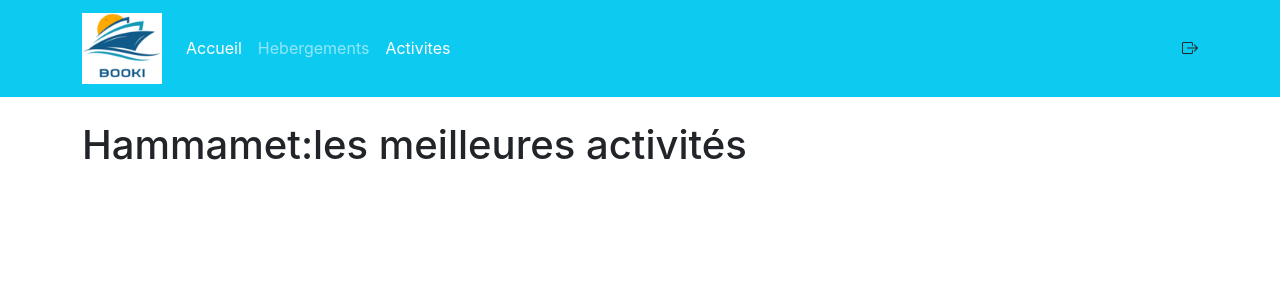
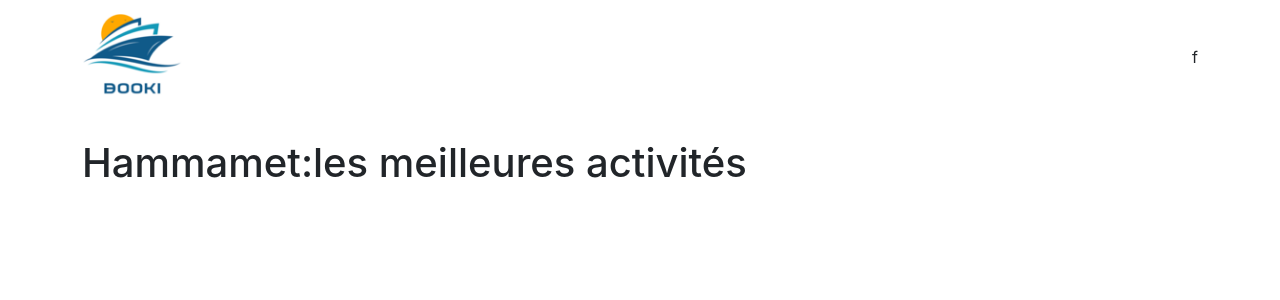
Before and after one commit to Khouloudlaadhar/booki-frontend, a React (Create React App) app: page /activities in a window 1280 px wide. Shown: the top 300 px of the page. Built offline with nearby package versions, Linux system fonts and the light colour scheme; sample sign-in values are in the browser's storage.

Commit message:
Make some changes in the pages Login, Register and in the component AppNavbar

```diff
--- a/src/Components/AppNavbar.js
+++ b/src/Components/AppNavbar.js
@@ -8,10 +8,10 @@ import Button from 'react-bootstrap/Button'
 function AppNavbar() {
     return (
 
-        <Navbar collapseOnSelect expand="lg" bg="info" variant="dark"  >
+        <Navbar collapseOnSelect expand="lg" variant="dark"   className="Navbar"  >
             <Container  >
                 <Navbar.Brand >
-                    <img src="/logo-booki.png" alt="Booki logo" width={80} />
+                    <img src="/logo-booki.png" alt="Booki logo" width={100} />
                 </Navbar.Brand>
                 <Navbar.Toggle aria-controls="responsive-navbar-nav" />
                 <Navbar.Collapse id="responsive-navbar-nav">
--- a/src/Components/AppNavbarInside.js
+++ b/src/Components/AppNavbarInside.js
@@ -1,5 +1,5 @@
 
-import  React from 'react'
+import React from 'react'
 import Navbar from 'react-bootstrap/Navbar'
 import Container from 'react-bootstrap/Container'
 import Nav from 'react-bootstrap/Nav'
@@ -7,13 +7,15 @@ import { NavLink } from 'react-router-dom'
 import { useDispatch } from 'react-redux'
 import { logout } from '../redux/actions/userActionCreators'
 
+
+
 function AppNavbarInside() {
-const dispatch=useDispatch()
-return(
-    <Navbar collapseOnSelect expand="lg" bg="info" variant="dark"  >
+    const dispatch = useDispatch()
+    return (
+        <Navbar collapseOnSelect expand="lg" variant="dark" className="Navbar" >
             <Container  >
                 <Navbar.Brand >
-            <img src="/logo-booki.png" alt="Booki logo" width={80} />
+                    <img src="/logo-booki.png" alt="Booki logo" width={100} />
                 </Navbar.Brand>
                 <Navbar.Toggle aria-controls="responsive-navbar-nav" />
                 <Navbar.Collapse id="responsive-navbar-nav">
@@ -23,11 +25,13 @@ return(
                             <NavLink className="nav-link" to="/" >Accueil</NavLink>
                             <NavLink className="nav-link" to="/hebergements" >Hebergements</NavLink>
                             <NavLink className="nav-link" to="/activities">Activites</NavLink>
+                            <NavLink className="nav-link" to="/about" >About</NavLink>
+                            <NavLink className="nav-link" to="/contact" >Contact</NavLink>
                         </Nav>
                     </Nav>
                     <Nav>
+                    <i className="bi bi-box-arrow-right text-white pe-2 " onClick={() => dispatch(logout())}><span className=" m-2 text-white">Se déconnecter</span></i> f
 
-                    <i className="bi bi-box-arrow-right" onClick={() => dispatch(logout())}></i>
                     </Nav>
 
                 </Navbar.Collapse>
--- a/src/pages/Login.js
+++ b/src/pages/Login.js
@@ -16,11 +16,11 @@ function Login() {
     dispatch(requestLogin(email, password, history))
   }
   return (
-    <Container className='mt-5 border border-dark p-5'>
+    <Container className='my-5 border border-dark p-5 w-50' >
       <Form onSubmit={handleSubmit} className="m-5">
         <Form.Group className="mb-3" controlId="formBasicEmail">
           <Form.Label>Email </Form.Label>
-          <Form.Control
+             <Form.Control
             value={email}
             onChange={(e) => setEmail(e.target.value)}
             placeholder="Enter email" />
--- a/src/pages/Register.js
+++ b/src/pages/Register.js
@@ -45,7 +45,7 @@ function Register() {
     setRegisterData(prevItemData => ({ ...prevItemData, [e.target.name]: e.target.value }))
   }
   return (
-    <Form onSubmit={handleSubmit} className="container mt-5 border border-dark p-5" >
+    <Form onSubmit={handleSubmit} className="container my-5 border border-dark p-5 w-50" >
       <Form.Group className="mb-3">
         <Form.Label>First Name</Form.Label>
         <Form.Control
--- a/src/routes/PublicRoute.js
+++ b/src/routes/PublicRoute.js
@@ -13,7 +13,7 @@ function PublicRoute({ component: Component, ...rest }) {
             {...rest}
             component={(props) => (
                 isAuth
-                    ? <Redirect to='/' />
+                    ? <Redirect to='/hebergements' />
                     : <OutsideLayout><Component {...props} /></OutsideLayout>
 
             )}
```
Lines whose indentation alone changed are shown as unchanged.
